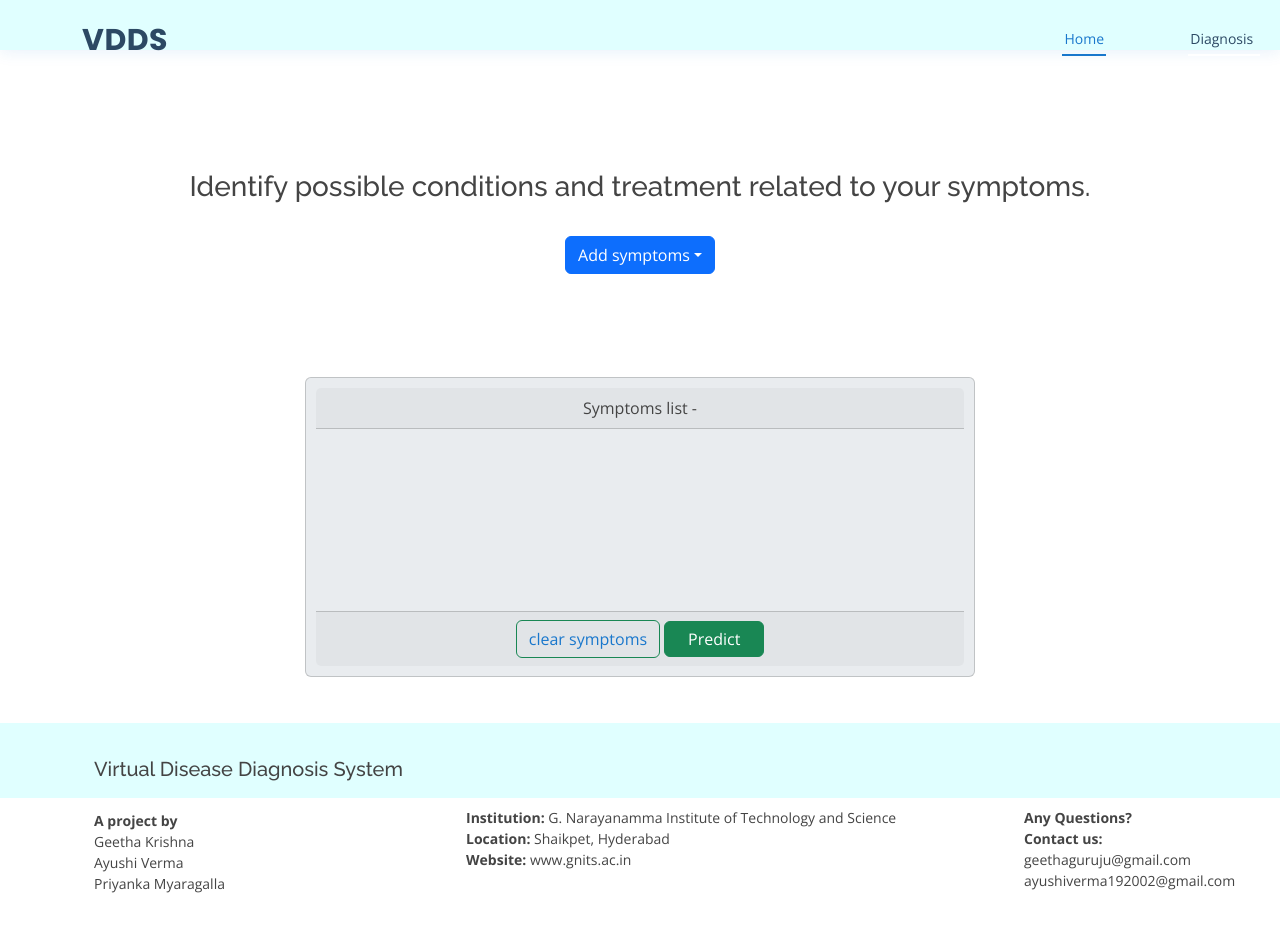
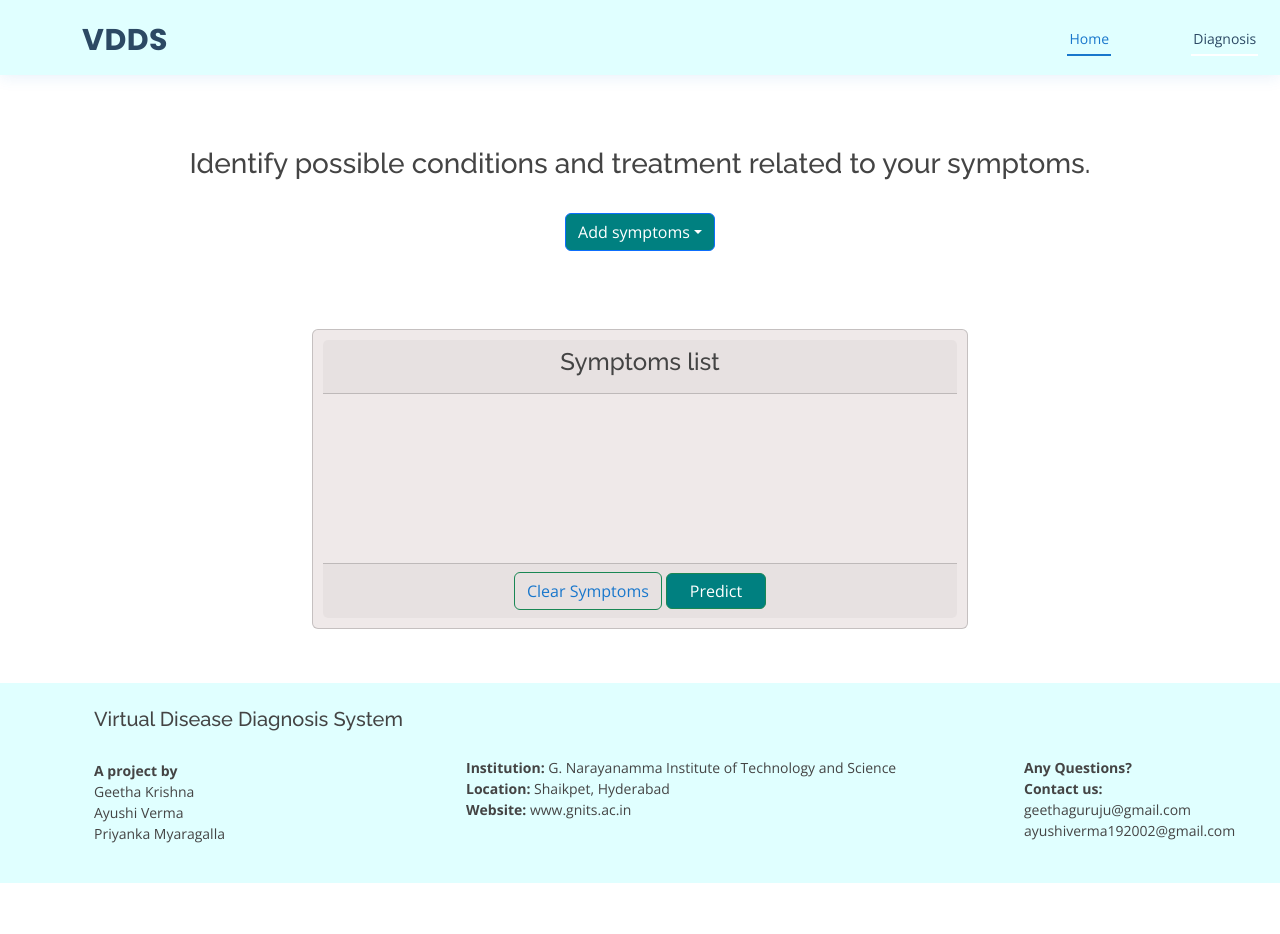
Before and after one commit to geethaguruju/Virtual-Disease-Diagnosis-System, a Flask app: page /general in a window 1280 px wide; the page is wider, and only the part inside the window is pictured. After the commit the page ends 883 px from the top of that part, so only its background shows below. Run offline with Flask 2, Linux system fonts and the light colour scheme; parts of the project's set-up code (start-up, migrations or seed data) failed here and were passed over; some libraries are stand-ins or nearby versions.

Commit message:
main.html

```diff
--- a/static/css/style.css
+++ b/static/css/style.css
@@ -173,7 +173,7 @@ h6 {
 # Header
 --------------------------------------------------------------*/
 #header {
-  background: #fff;
+  background: #E0FFFF;
   transition: all 0.5s;
   z-index: 997;
   padding: 15px 0;
--- a/template/cancer.html
+++ b/template/cancer.html
@@ -206,7 +206,7 @@
                 </div>
 
 
-                <input type="submit" class="btn btn-info btn-block" value="Predict">
+                <input type="submit" class="btn btn-info btn-block" style="background-color:#008080; color:white;" value="Predict">
             </form>
         </div>
     </div>
--- a/template/diabetes.html
+++ b/template/diabetes.html
@@ -47,7 +47,7 @@ function validate(){
                         <input style="border: 1px solid black;" class="form-control" type="text" id="Age" name="age" placeholder="Age (years) eg. 34">
                     </div>
 
-            		<input type="submit" class="btn btn-info btn-block" value="Predict" >
+            		<input type="submit" class="btn btn-info btn-block" style="background-color:#008080; color:white;" value="Predict" >
                 </form>
             </div>
         </div>
--- a/template/general.html
+++ b/template/general.html
@@ -144,7 +144,7 @@ $("#predict").click(function () {
           Identify possible conditions and treatment related to your symptoms.
       </h3><br>
 
-            <button onclick="Functionshow()" class="btn btn-primary dropdown-toggle">Add symptoms</button>
+            <button onclick="Functionshow()" class="btn btn-primary dropdown-toggle" style="background-color:#008080;">Add symptoms</button>
 
     </div>
   </div >
@@ -167,21 +167,21 @@ $("#predict").click(function () {
         </div>
   </div>
 
-<br><br>
-  <div class="text-center">
-        <div class="card" id= "symptoms-box">
+<br>
+  <div class="text-center" >
+        <div class="card" id= "symptoms-box" >
 
 
-            <div class="card-header">Symptoms list -</div>
+            <div class="card-header"><h4>Symptoms list</h4></div>
                     <div class="card-body" id="sympbox" >
 
+
                     </div>
-                          <br>
                           <div class="card-footer">
-                            <button class="btn btn-outline-success">
-                              <a href="/general" target="_blank" rel="noopener noreferrer">clear symptoms </a>
+                            <button class="btn btn-outline-success" style="color:#008080;">
+                              <a href="/general" rel="noopener noreferrer">Clear Symptoms </a>
                         </button>
-                              <button id="predict"  class="btn btn-success">Predict</button>
+                              <button id="predict"  class="btn btn-success" style="background-color:#008080;">Predict</button>
 
 
                           </div>
--- a/template/heart.html
+++ b/template/heart.html
@@ -88,7 +88,7 @@
                     </div>
                 </div>
 
-                <input type="submit" class="btn btn-info btn-block" value="Predict">
+                <input type="submit" class="btn btn-info btn-block" style="background-color:#008080; color:white;" value="Predict">
             </form>
         </div>
     </div>
--- a/template/kidney.html
+++ b/template/kidney.html
@@ -87,7 +87,7 @@
                         </div>
                     </div>
                 </div>
-                <input type="submit" class="btn btn-info btn-block" value="Predict">
+                <input type="submit" class="btn btn-info btn-block" style="background-color:#008080; color:white;" value="Predict">
             </form>
         </div>
     </div>
--- a/template/liver.html
+++ b/template/liver.html
@@ -67,7 +67,7 @@
                         </div>
                     </div>
                 </div>
-                <input type="submit" class="btn btn-info btn-block" value="Predict">
+                <input type="submit" class="btn btn-info btn-block" style="background-color:#008080; color:white;" value="Predict">
             </form>
         </div>
     </div>
--- a/template/main.html
+++ b/template/main.html
@@ -103,7 +103,7 @@
   margin-right: 20%;
   text-align: center;
 
-  background-color: #e9ecef !important;
+  background-color: #efe9e9 !important;
   min-height: 300px;
 
   padding: 10px 10px 10px 10px;
@@ -113,7 +113,6 @@
   .card-body{
     margin-left: auto ;
     margin-right: auto ;
-
 
   }
   /*  ------------------------------------------------------------*/
@@ -239,8 +238,8 @@
 
 
   <!-- ======= Header ======= -->
-  <header id="header"  style="background-color:#E0FFFF" >
-    <div class="container d-flex align-items-center">
+  <header id="header"  style="background-color:#E0FFFF; padding: 15px 0px 60px 0px;" >
+    <div class="container d-flex align-items-center" style="background-color:#E0FFFF">
 
       <h1 class="logo me-auto"><a href="/home">VDDS</a></h1>
       <!-- Uncomment below if you prefer to use an image logo -->
@@ -248,21 +247,10 @@
 
       <nav id="navbar" class="navbar order-last order-lg-0">
         <ul>
-          <li><a class="nav-link scrollto active" href="#hero">Home</a></li>
-          <li id="drop" class="dropdown"><a href="#"><span>Diagnosis</span> <i class="bi fa-caret-down"></i></a>
+          <li><a class="nav-link  active" href="/home">Home</a></li>
+          <li id="drop" class="dropdown"><a href="#"><span>Diagnosis</span> </a>
             <ul>
               <li><a href="/general">General Diagnosis</a></li>
-              <!--
-              <li class="dropdown"><a href="#"><span>Deep Drop Down</span> <i class="bi bi-chevron-right"></i></a>
-                <ul>
-                  <li><a href="#">Deep Drop Down 1</a></li>
-                  <li><a href="#">Deep Drop Down 2</a></li>
-                  <li><a href="#">Deep Drop Down 3</a></li>
-                  <li><a href="#">Deep Drop Down 4</a></li>
-                  <li><a href="#">Deep Drop Down 5</a></li>
-                </ul>
-              </li>
-            -->
               <li><a href="/diabetes">Diabetes</a></li>
               <li><a href="/heart">Heart Disease</a></li>
               <li><a href="/liver">Liver Disease</a></li>
@@ -270,9 +258,8 @@
               <li><a href="/cancer">Breast Cancer</a></li>
             </ul>
           </li>
+        </ul>
 
-        </ul>
-        <i class="bi bi-list mobile-nav-toggle"></i>
       </nav><!-- .navbar -->
 
 
@@ -280,17 +267,15 @@
   </header><!-- End Header -->
 <br>
 <br>
-<br>
-<br>
 <main>
-	<div class="container-fluid" style="margin-bottom: 20px;">
+	<div class="container" style="margin-bottom: 30px;">
 	{% block content %}
 
 	{% endblock %}
   </div>
   </main>
  <!-- ======= Footer ======= -->
- <footer id="footer" style="background-color:#E0FFFF">
+ <footer id="footer" style="background-color:#E0FFFF; padding: 0px 0px 200px 0px;">
 
   <div class="container d-md-flex py-4 ">
 
@@ -338,9 +323,6 @@
   </div>
 </footer><!-- End Footer -->
 
-<div id="preloader"></div>
-<a href="#" class="back-to-top d-flex align-items-center justify-content-center"><i class="bi bi-arrow-up-short"></i></a>
-
 <!-- Vendor JS Files -->
 <script src="{{ url_for('static', filename='vendor/purecounter/purecounter_vanilla.js') }}"></script>
 <script src="{{ url_for('static', filename='vendor/bootstrap/js/bootstrap.bundle.min.js') }}"></script>
```
